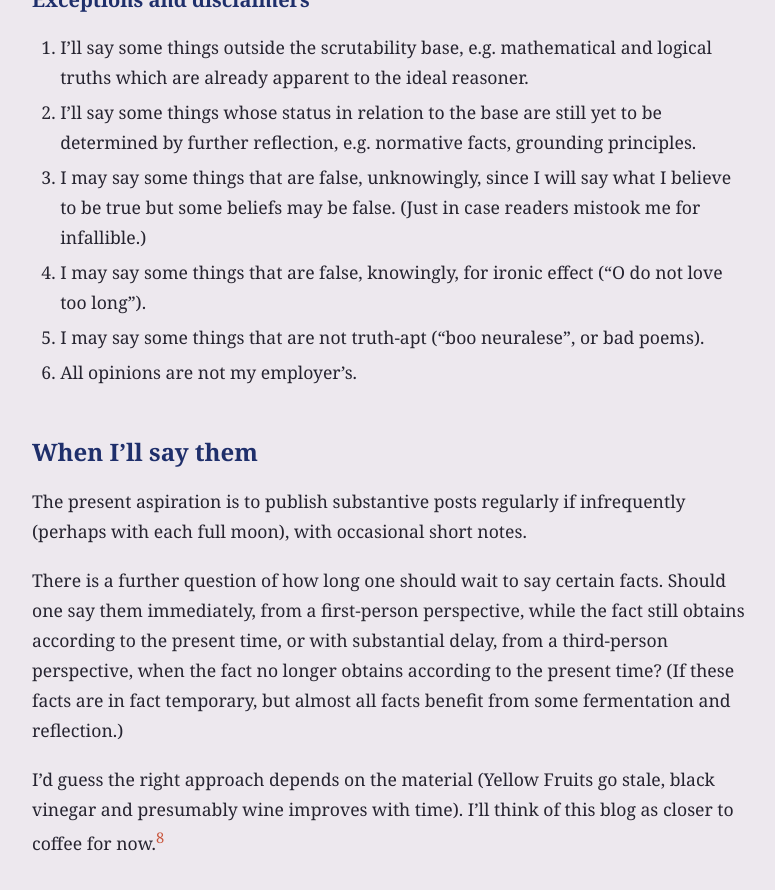
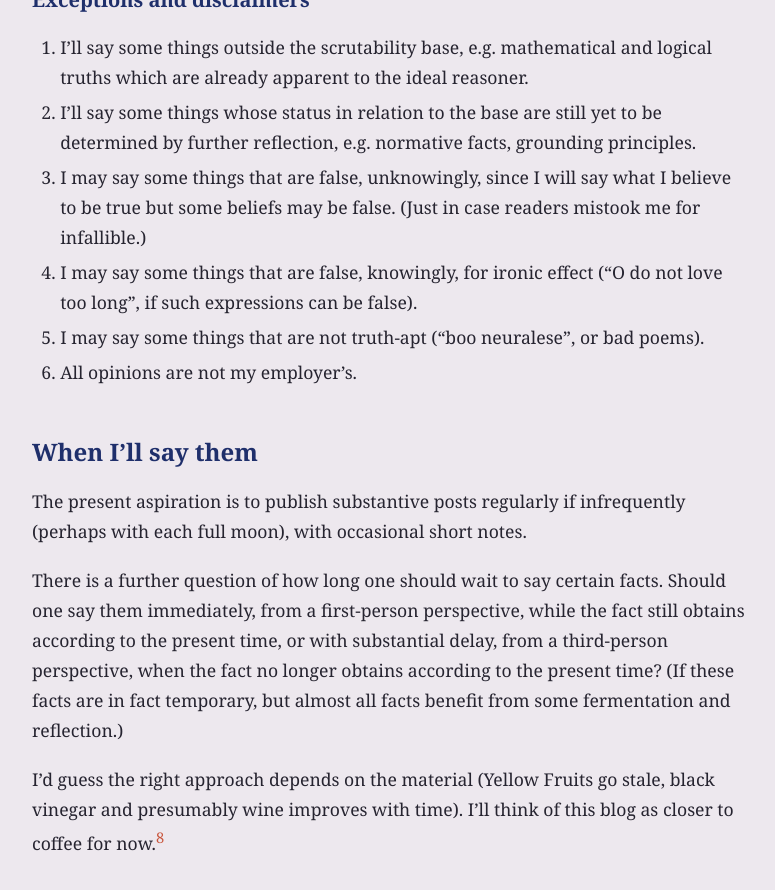
Before and after one commit to Alexa-Pan/Alexa-Pan.github.io, a Jekyll site: the page built from _posts/2026-09-30-scrutability-bases.md, in a window 1280 px wide and 900 px high, scrolled down 2949 px. Shown: the top 890 px of the window, without its empty margins (178-953 px from the left). Built offline with Jekyll 4.4.1, drawn with Linux system fonts in a browser that asks for light colours.

Commit message:
Clarify statement on knowingly false expressions

```diff
--- a/_posts/2026-09-30-scrutability-bases.md
+++ b/_posts/2026-09-30-scrutability-bases.md
@@ -51,7 +51,7 @@ More importantly, it seems unlikely that I will ever exhaust PQI through writing
 1. I’ll say some things outside the scrutability base, e.g. mathematical and logical truths which are already apparent to the ideal reasoner.
 2. I’ll say some things whose status in relation to the base are still yet to be determined by further reflection, e.g. normative facts, grounding principles.
 3. I may say some things that are false, unknowingly, since I will say what I believe to be true but some beliefs may be false. (Just in case readers mistook me for infallible.)
-4. I may say some things that are false, knowingly, for ironic effect (“O do not love too long”).
+4. I may say some things that are false, knowingly, for ironic effect (“O do not love too long”, if such expressions can be false).
 5. I may say some things that are not truth-apt (“boo neuralese”, or bad poems).
 6. All opinions are not my employer’s.
 
```
